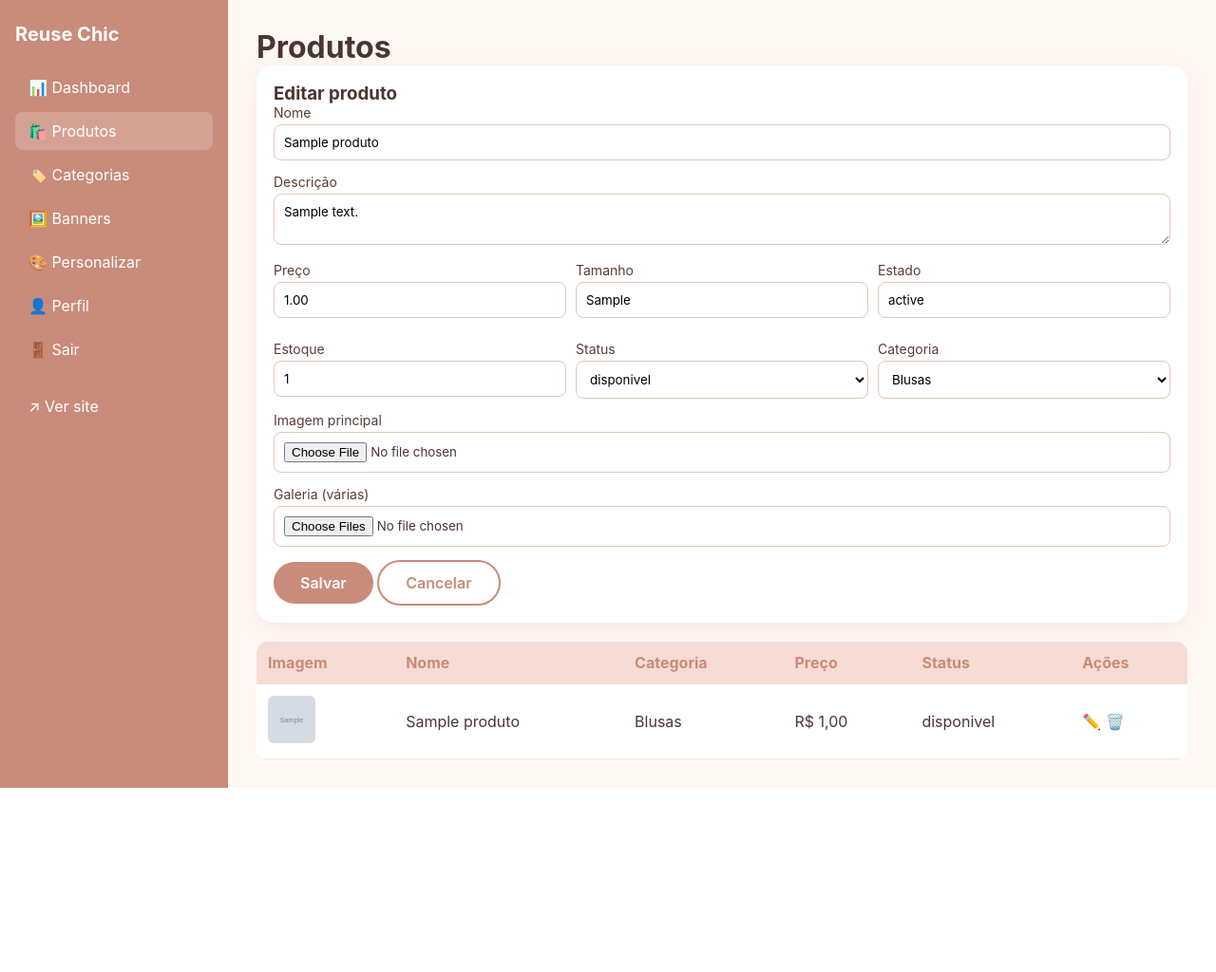
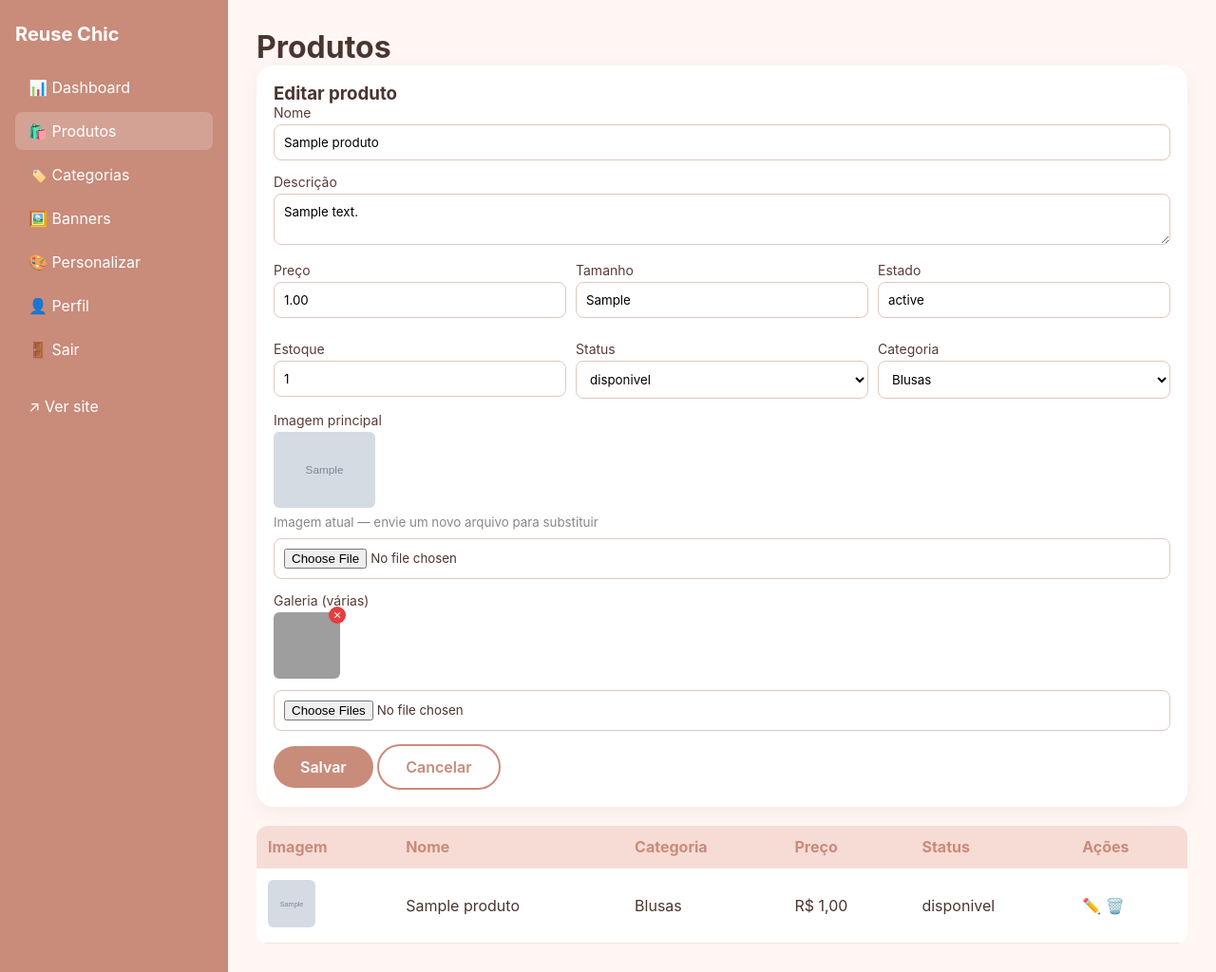
Before and after one commit to rafaeljunio2/reusechic, a PHP site: page /admin/produtos.php?edit=1 in a window 1280 px wide. Shown: the whole page at 95% size. Before the commit the page ends 830 px from the top, so only its background shows below. Run offline with PHP 8.4, Linux system fonts and the light colour scheme; a user stored in the database is signed in; data comes from the database, SQL or seed files in the repository; tables that the repository leaves empty hold one stand-in row (values such as "Sample post"); grey boxes marked "Sample" are stand-in pictures; grey boxes are pictures that could not be loaded.

Commit message:
feat: enhance product management by adding image deletion functionality, updating product save logic, and integrating dotenv for environment variable management

```diff
--- a/admin/produtos.php
+++ b/admin/produtos.php
@@ -1,109 +1,171 @@
 <?php require __DIR__.'/_layout.php';
 $msg='';
 
-// Excluir
+// Excluir produto
 if (isset($_GET['del'])) {
-    $stmt=$pdo->prepare("DELETE FROM produtos WHERE id=?");
-    $stmt->execute([(int)$_GET['del']]);
-    $msg='Produto removido.';
+    $pdo->prepare("DELETE FROM produtos WHERE id=?")->execute([(int)$_GET['del']]);
+    $msg = 'Produto removido.';
+}
+
+// Excluir imagem da galeria
+if (isset($_GET['del_img'])) {
+    $imgId = (int)$_GET['del_img'];
+    $row = $pdo->prepare("SELECT produto_id FROM imagens_produtos WHERE id=?");
+    $row->execute([$imgId]);
+    $prodId = $row->fetchColumn();
+    $pdo->prepare("DELETE FROM imagens_produtos WHERE id=?")->execute([$imgId]);
+    header('Location: ?edit=' . (int)$prodId);
+    exit;
 }
 
 // Salvar (criar/editar)
-if ($_SERVER['REQUEST_METHOD']==='POST') {
-    $id   = (int)($_POST['id']??0);
+if ($_SERVER['REQUEST_METHOD'] === 'POST') {
+    $id = (int)($_POST['id'] ?? 0);
     $imgPrincipal = $_POST['imagem_existente'] ?? null;
 
     if (!empty($_FILES['imagem']['name'])) {
         $saved = saveUpload($_FILES['imagem'], 'p_');
-        if ($saved) $imgPrincipal = $saved;
-        else $msg = 'Erro ao salvar imagem principal. Verifique permissões da pasta uploads (chmod 775).';
+        if ($saved) {
+            $imgPrincipal = $saved;
+        } else {
+            $msg = 'Erro ao fazer upload da imagem principal. Verifique as configurações do Cloudinary.';
+        }
     }
 
     if ($id) {
-        $stmt = $pdo->prepare("UPDATE produtos SET nome=?,descricao=?,preco=?,tamanho=?,estado=?,estoque=?,status=?,categoria_id=?,imagem_principal=? WHERE id=?");
-        $stmt->execute([$_POST['nome'],$_POST['descricao'],$_POST['preco'],$_POST['tamanho'],$_POST['estado'],$_POST['estoque'],$_POST['status'],$_POST['categoria_id']?:null,$imgPrincipal,$id]);
+        $pdo->prepare("UPDATE produtos SET nome=?,descricao=?,preco=?,tamanho=?,estado=?,estoque=?,status=?,categoria_id=?,imagem_principal=? WHERE id=?")
+            ->execute([$_POST['nome'],$_POST['descricao'],$_POST['preco'],$_POST['tamanho'],$_POST['estado'],$_POST['estoque'],$_POST['status'],$_POST['categoria_id']?:null,$imgPrincipal,$id]);
     } else {
-        $stmt = $pdo->prepare("INSERT INTO produtos (nome,descricao,preco,tamanho,estado,estoque,status,categoria_id,imagem_principal) VALUES (?,?,?,?,?,?,?,?,?)");
-        $stmt->execute([$_POST['nome'],$_POST['descricao'],$_POST['preco'],$_POST['tamanho'],$_POST['estado'],$_POST['estoque'],$_POST['status'],$_POST['categoria_id']?:null,$imgPrincipal]);
-        $id = $pdo->lastInsertId();
+        $pdo->prepare("INSERT INTO produtos (nome,descricao,preco,tamanho,estado,estoque,status,categoria_id,imagem_principal) VALUES (?,?,?,?,?,?,?,?,?)")
+            ->execute([$_POST['nome'],$_POST['descricao'],$_POST['preco'],$_POST['tamanho'],$_POST['estado'],$_POST['estoque'],$_POST['status'],$_POST['categoria_id']?:null,$imgPrincipal]);
+        $id = (int)$pdo->lastInsertId();
     }
 
-    // galeria múltipla
+    // Galeria múltipla
     if (!empty($_FILES['galeria']['name'][0])) {
-        foreach ($_FILES['galeria']['name'] as $k=>$nm) {
+        foreach ($_FILES['galeria']['name'] as $k => $nm) {
             if (!$nm) continue;
             $fn = saveUpload([
-                'name' => $nm,
+                'name'     => $nm,
                 'tmp_name' => $_FILES['galeria']['tmp_name'][$k],
-                'error' => $_FILES['galeria']['error'][$k],
+                'error'    => $_FILES['galeria']['error'][$k],
             ], 'g_');
-            if ($fn) $pdo->prepare("INSERT INTO imagens_produtos (produto_id,caminho) VALUES (?,?)")->execute([$id,$fn]);
+            if ($fn) {
+                $pdo->prepare("INSERT INTO imagens_produtos (produto_id,caminho) VALUES (?,?)")->execute([$id, $fn]);
+            }
         }
     }
+
     if (!$msg) $msg = 'Produto salvo!';
 }
 
-$edit = null;
+$edit    = null;
+$galeria = [];
 if (isset($_GET['edit'])) {
-    $stmt=$pdo->prepare("SELECT * FROM produtos WHERE id=?"); $stmt->execute([(int)$_GET['edit']]);
+    $stmt = $pdo->prepare("SELECT * FROM produtos WHERE id=?");
+    $stmt->execute([(int)$_GET['edit']]);
     $edit = $stmt->fetch();
+    if ($edit) {
+        $stmt = $pdo->prepare("SELECT * FROM imagens_produtos WHERE produto_id=? ORDER BY id");
+        $stmt->execute([$edit['id']]);
+        $galeria = $stmt->fetchAll();
+    }
 }
 
-$cats = $pdo->query("SELECT * FROM categorias ORDER BY nome")->fetchAll();
+$cats    = $pdo->query("SELECT * FROM categorias ORDER BY nome")->fetchAll();
 $produtos = $pdo->query("SELECT p.*, c.nome cat FROM produtos p LEFT JOIN categorias c ON c.id=p.categoria_id ORDER BY p.criado_em DESC")->fetchAll();
 ?>
 <h1>Produtos</h1>
-<?php if($msg):?><div class="alert <?= str_contains($msg,'Erro')?'alert-error':'alert-success' ?>"><?=e($msg)?></div><?php endif;?>
+<?php if ($msg): ?>
+  <div class="alert <?= str_contains($msg, 'Erro') ? 'alert-error' : 'alert-success' ?>"><?= e($msg) ?></div>
+<?php endif; ?>
 
 <div class="card" style="margin-bottom:20px">
-  <h3><?= $edit?'Editar':'Novo' ?> produto</h3>
+  <h3><?= $edit ? 'Editar' : 'Novo' ?> produto</h3>
   <form method="post" enctype="multipart/form-data">
-    <input type="hidden" name="id" value="<?=$edit['id']??''?>">
-    <input type="hidden" name="imagem_existente" value="<?=$edit['imagem_principal']??''?>">
-    <div class="form-row"><label>Nome</label><input name="nome" required value="<?=e($edit['nome']??'')?>"></div>
-    <div class="form-row"><label>Descrição</label><textarea name="descricao"><?=e($edit['descricao']??'')?></textarea></div>
+    <input type="hidden" name="id" value="<?= $edit['id'] ?? '' ?>">
+    <input type="hidden" name="imagem_existente" value="<?= e($edit['imagem_principal'] ?? '') ?>">
+
+    <div class="form-row"><label>Nome</label><input name="nome" required value="<?= e($edit['nome'] ?? '') ?>"></div>
+    <div class="form-row"><label>Descrição</label><textarea name="descricao"><?= e($edit['descricao'] ?? '') ?></textarea></div>
+
     <div style="display:grid;grid-template-columns:repeat(3,1fr);gap:10px">
-      <div class="form-row"><label>Preço</label><input type="number" step="0.01" name="preco" required value="<?=e($edit['preco']??'')?>"></div>
-      <div class="form-row"><label>Tamanho</label><input name="tamanho" value="<?=e($edit['tamanho']??'')?>"></div>
-      <div class="form-row"><label>Estado</label><input name="estado" value="<?=e($edit['estado']??'Ótima')?>"></div>
-      <div class="form-row"><label>Estoque</label><input type="number" name="estoque" value="<?=e($edit['estoque']??1)?>"></div>
+      <div class="form-row"><label>Preço</label><input type="number" step="0.01" name="preco" required value="<?= e($edit['preco'] ?? '') ?>"></div>
+      <div class="form-row"><label>Tamanho</label><input name="tamanho" value="<?= e($edit['tamanho'] ?? '') ?>"></div>
+      <div class="form-row"><label>Estado</label><input name="estado" value="<?= e($edit['estado'] ?? 'Ótima') ?>"></div>
+      <div class="form-row"><label>Estoque</label><input type="number" name="estoque" value="<?= e($edit['estoque'] ?? 1) ?>"></div>
       <div class="form-row"><label>Status</label>
         <select name="status">
-          <?php foreach(['disponivel','vendido','indisponivel'] as $s):?>
-          <option value="<?=$s?>" <?=($edit['status']??'')===$s?'selected':''?>><?=$s?></option>
-          <?php endforeach;?>
+          <?php foreach (['disponivel', 'vendido', 'indisponivel'] as $s): ?>
+            <option value="<?= $s ?>" <?= ($edit['status'] ?? '') === $s ? 'selected' : '' ?>><?= $s ?></option>
+          <?php endforeach; ?>
         </select>
       </div>
       <div class="form-row"><label>Categoria</label>
         <select name="categoria_id">
           <option value="">--</option>
-          <?php foreach($cats as $c):?>
-          <option value="<?=$c['id']?>" <?=($edit['categoria_id']??'')==$c['id']?'selected':''?>><?=e($c['nome'])?></option>
-          <?php endforeach;?>
+          <?php foreach ($cats as $c): ?>
+            <option value="<?= $c['id'] ?>" <?= ($edit['categoria_id'] ?? '') == $c['id'] ? 'selected' : '' ?>><?= e($c['nome']) ?></option>
+          <?php endforeach; ?>
         </select>
       </div>
     </div>
-    <div class="form-row"><label>Imagem principal</label><input type="file" name="imagem" accept="image/*"></div>
-    <div class="form-row"><label>Galeria (várias)</label><input type="file" name="galeria[]" accept="image/*" multiple></div>
+
+    <!-- Imagem principal -->
+    <div class="form-row">
+      <label>Imagem principal</label>
+      <?php if (!empty($edit['imagem_principal']) && $imgUrl = uploadUrl($edit['imagem_principal'])): ?>
+        <div style="margin-bottom:8px">
+          <img src="<?= e($imgUrl) ?>" style="height:80px;border-radius:6px;object-fit:cover;display:block;margin-bottom:4px">
+          <small style="color:#888">Imagem atual — envie um novo arquivo para substituir</small>
+        </div>
+      <?php endif; ?>
+      <input type="file" name="imagem" accept="image/*">
+    </div>
+
+    <!-- Galeria -->
+    <div class="form-row">
+      <label>Galeria (várias)</label>
+      <?php if ($galeria): ?>
+        <div style="display:flex;flex-wrap:wrap;gap:8px;margin-bottom:8px">
+          <?php foreach ($galeria as $g): ?>
+            <div style="position:relative;display:inline-block">
+              <img src="<?= e(uploadUrl($g['caminho'])) ?>" style="width:70px;height:70px;object-fit:cover;border-radius:6px">
+              <a href="?del_img=<?= $g['id'] ?>"
+                 data-confirm="Remover esta imagem da galeria?"
+                 style="position:absolute;top:-6px;right:-6px;background:#e53e3e;color:#fff;border-radius:50%;width:18px;height:18px;font-size:11px;display:flex;align-items:center;justify-content:center;text-decoration:none;line-height:1">✕</a>
+            </div>
+          <?php endforeach; ?>
+        </div>
+      <?php endif; ?>
+      <input type="file" name="galeria[]" accept="image/*" multiple>
+    </div>
+
     <button class="btn">Salvar</button>
-    <?php if($edit):?><a href="<?= url('/admin/produtos.php') ?>" class="btn btn-outline">Cancelar</a><?php endif;?>
+    <?php if ($edit): ?>
+      <a href="<?= url('/admin/produtos.php') ?>" class="btn btn-outline">Cancelar</a>
+    <?php endif; ?>
   </form>
 </div>
 
 <table>
   <tr><th>Imagem</th><th>Nome</th><th>Categoria</th><th>Preço</th><th>Status</th><th>Ações</th></tr>
-  <?php foreach($produtos as $p):?>
+  <?php foreach ($produtos as $p): ?>
     <tr>
-      <td><?php if($p['imagem_principal']):?><img src="<?= e(uploadUrl($p['imagem_principal'])) ?>" style="width:50px;height:50px;object-fit:cover;border-radius:6px"><?php endif;?></td>
-      <td><?=e($p['nome'])?></td>
-      <td><?=e($p['cat']??'-')?></td>
-      <td>R$ <?=number_format($p['preco'],2,',','.')?></td>
-      <td><?=e($p['status'])?></td>
       <td>
-        <a href="?edit=<?=$p['id']?>">✏️</a>
-        <a href="?del=<?=$p['id']?>" data-confirm="Excluir produto?">🗑️</a>
+        <?php if (!empty($p['imagem_principal'])): ?>
+          <img src="<?= e(uploadUrl($p['imagem_principal'])) ?>" style="width:50px;height:50px;object-fit:cover;border-radius:6px">
+        <?php endif; ?>
+      </td>
+      <td><?= e($p['nome']) ?></td>
+      <td><?= e($p['cat'] ?? '-') ?></td>
+      <td>R$ <?= number_format($p['preco'], 2, ',', '.') ?></td>
+      <td><?= e($p['status']) ?></td>
+      <td>
+        <a href="?edit=<?= $p['id'] ?>">✏️</a>
+        <a href="?del=<?= $p['id'] ?>" data-confirm="Excluir produto?">🗑️</a>
       </td>
     </tr>
-  <?php endforeach;?>
+  <?php endforeach; ?>
 </table>
 <?php require __DIR__.'/_footer.php'; ?>
--- a/composer.json
+++ b/composer.json
@@ -1,6 +1,7 @@
 {
     "require": {
-        "cloudinary/cloudinary_php": "^2"
+        "cloudinary/cloudinary_php": "^2",
+        "vlucas/phpdotenv": "^5"
     },
     "config": {
         "optimize-autoloader": true
--- a/php/config/cloudinary.php
+++ b/php/config/cloudinary.php
@@ -1,6 +1,4 @@
 <?php
-require_once dirname(__DIR__, 2) . '/vendor/autoload.php';
-
 use Cloudinary\Cloudinary;
 
 function cloudinaryInstance(): Cloudinary {
--- a/php/config/init.php
+++ b/php/config/init.php
@@ -4,6 +4,12 @@ ini_set('display_startup_errors', 1);
 error_reporting(E_ALL);
 
 if (session_status() === PHP_SESSION_NONE) session_start();
+require_once dirname(__DIR__, 2) . '/vendor/autoload.php';
+
+// Carrega .env se existir (local); em produção o Dokploy injeta as vars diretamente
+$dotenv = Dotenv\Dotenv::createImmutable(dirname(__DIR__, 2));
+$dotenv->safeLoad();
+
 require_once __DIR__ . '/db.php';
 require_once __DIR__ . '/cloudinary.php';
 
```
Also changed, not shown: 3 other files.
